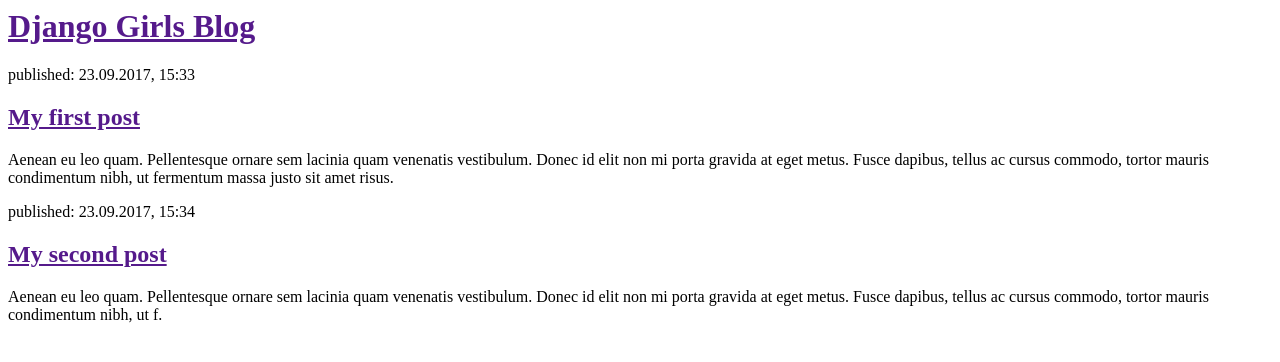
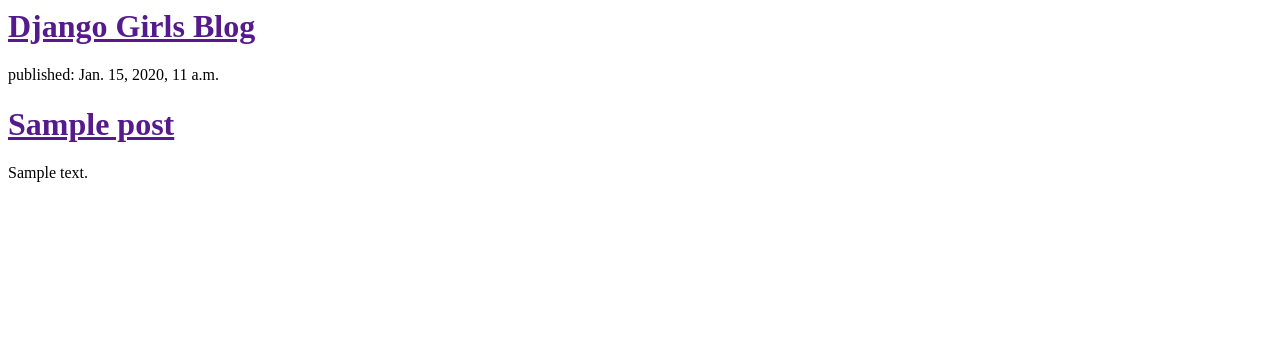
Before and after one commit to landiisotta/my-first-blog, a Django app: template blog/templates/blog/post_list.html in a window 1280 px wide. Shown: the top 362 px of the page. Run offline with Django 3.2, Linux system fonts and the light colour scheme; the template is opened without the code that fills it: values that come from a table or form of the project are taken from there, others are empty; tables that the repository leaves empty hold one stand-in row (values such as "Sample post").

Commit message:
Modified templates to display posts from database

```diff
--- a/blog/templates/blog/post_list.html
+++ b/blog/templates/blog/post_list.html
@@ -6,17 +6,14 @@
         <div>
             <h1><a href="">Django Girls Blog</a></h1>
         </div>
-
         <div>
-            <p>published: 23.09.2017, 15:33</p>
-            <h2><a href="">My first post</a></h2>
-            <p>Aenean eu leo quam. Pellentesque ornare sem lacinia quam venenatis vestibulum. Donec id elit non mi porta gravida at eget metus. Fusce dapibus, tellus ac cursus commodo, tortor mauris condimentum nibh, ut fermentum massa justo sit amet risus.</p>
-        </div>
-
-        <div>
-            <p>published: 23.09.2017, 15:34</p>
-            <h2><a href="">My second post</a></h2>
-            <p>Aenean eu leo quam. Pellentesque ornare sem lacinia quam venenatis vestibulum. Donec id elit non mi porta gravida at eget metus. Fusce dapibus, tellus ac cursus commodo, tortor mauris condimentum nibh, ut f.</p>
-        </div>
+        	{% for post in posts %}
+        	<div>
+        		<p>published: {{ post.published_date }}</p>
+        		<h1><a href="">{{ post.title }}</a></h1>
+        		<p>{{ post.text|linebreaksbr }}</p>
+        	</div>
+        	{% endfor %}
+        	</div>
     </body>
 </html>
--- a/blog/views.py
+++ b/blog/views.py
@@ -1,5 +1,8 @@
 from django.shortcuts import render
+from .models import Post
+from django.utils import timezone
 
 def post_list(request):
-	return render(request, 'blog/post_list.html', {})
+	posts = Post.objects.filter(published_date__lte=timezone.now()).order_by('published_date')
+	return render(request, 'blog/post_list.html', {'posts':posts})
 # Create your views here.
```
Also changed, not shown: 1 other file.
